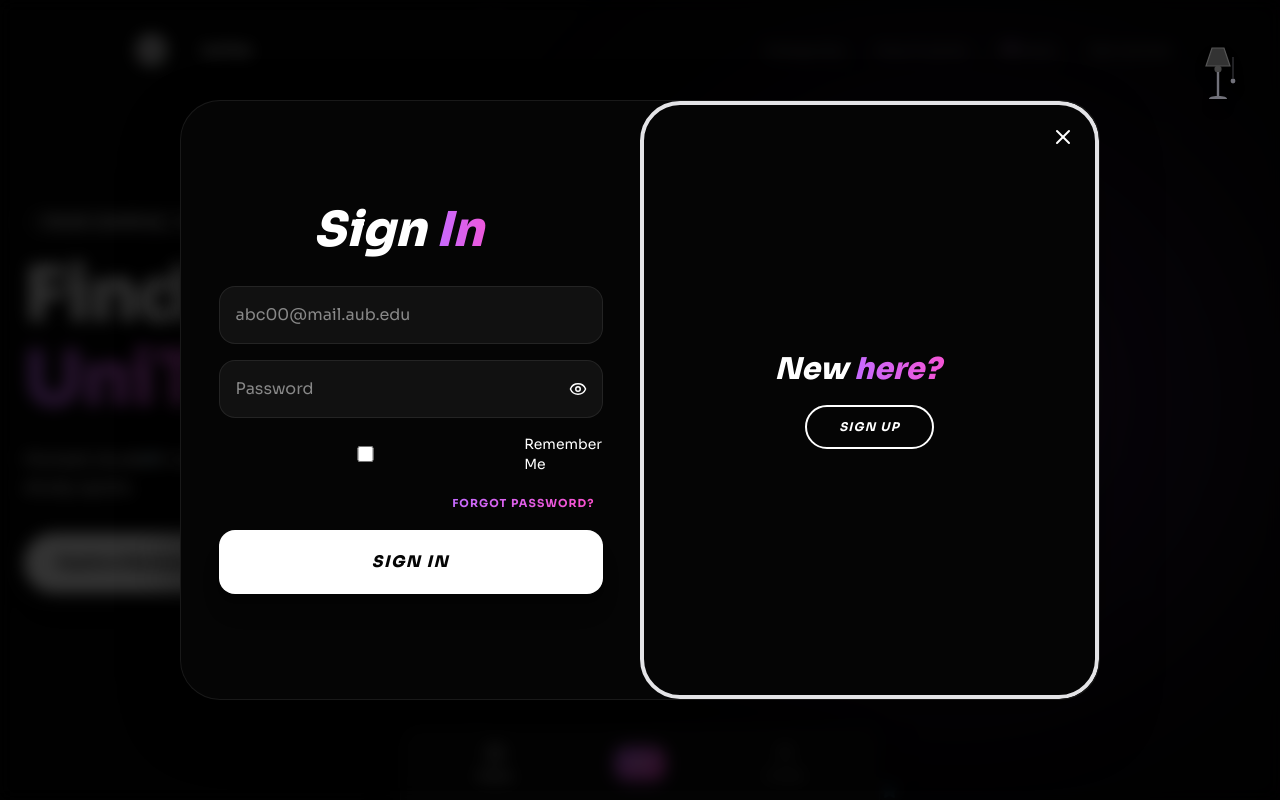
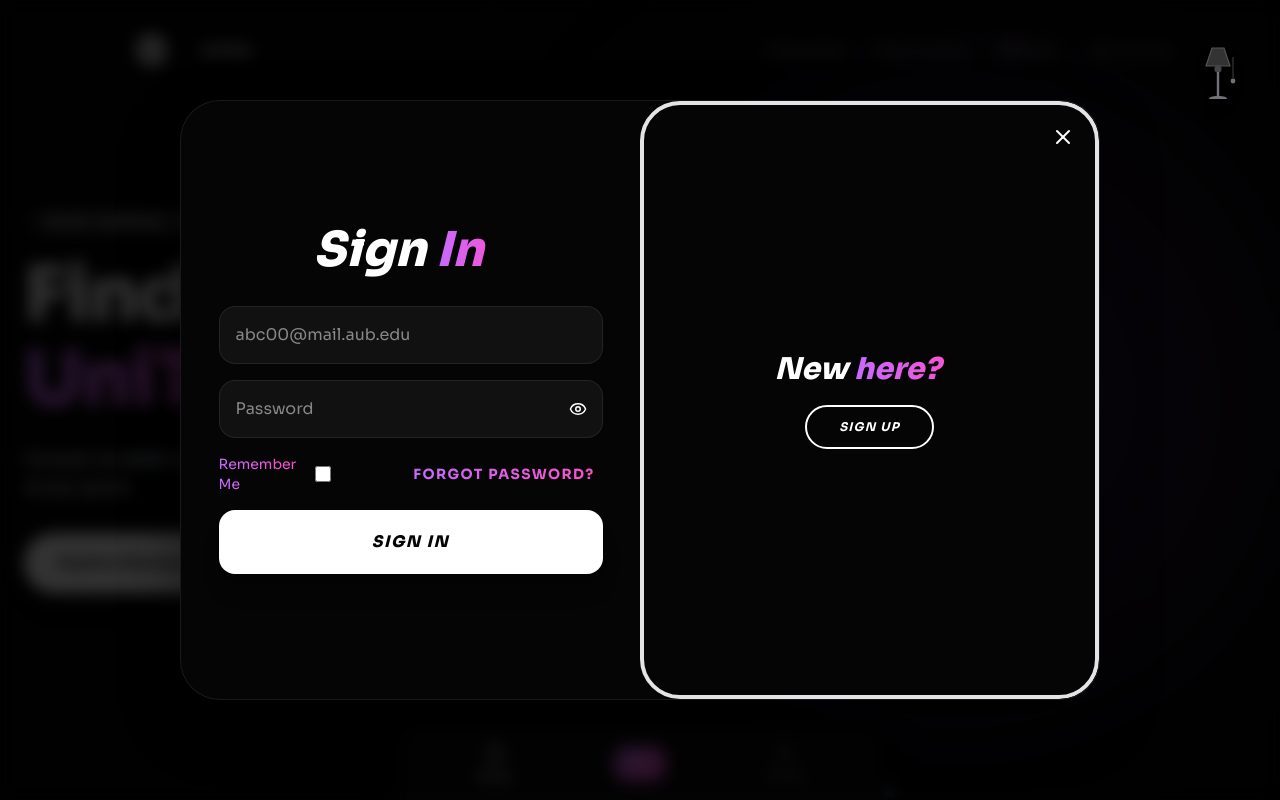
Before and after one commit to cmps-271-team-2/Frontend, a Next.js app: page /landing in a window 1280 px wide. Both pictures are taken after a click on the button "Explore Reviews". Built offline with nearby package versions, Linux system fonts and the light colour scheme; no server answers.

Commit message:
allignment fix

```diff
--- a/app/landing/page.tsx
+++ b/app/landing/page.tsx
@@ -613,16 +613,19 @@ export default function Landing({ onLoginSuccess }: LandingProps) {
                           {showPassword ? <EyeOff size={18}/> : <Eye size={18}/>}
                         </button>
                       </div>
-                      <label className="flex items-center gap-3 text-sm font-medium" style={{ color: 'var(--text)' }}>
+                      <div className="flex items-center justify-between gap-4">
+                        <label className="flex items-center gap-2 text-sm font-medium cursor-pointer">
+                          <span className="accent-phrase">Remember Me</span>
                           <input
                             type="checkbox"
                             checked={rememberMe}
                             onChange={(event) => setRememberMe(event.target.checked)}
-                          className="h-4 w-4 rounded border border-[var(--border)] bg-[var(--card)] accent-[#F7E7CE]"
+                            className="h-4 w-4 rounded border border-[var(--border)] bg-[var(--card)]"
+                            style={{ accentColor: 'var(--neon-purple)' }}
                           />
-                        <span>Remember Me</span>
                         </label>
-                      <div className="text-right"><button type="button" onClick={() => setAuthView("forgot")} className="text-[11px] font-bold uppercase tracking-widest accent-phrase pr-2">Forgot password?</button></div>
+                        <button type="button" onClick={() => setAuthView("forgot")} className="text-sm font-bold uppercase tracking-widest accent-phrase pr-2">Forgot password?</button>
+                      </div>
                       <button type="submit" className="w-full py-5 rounded-2xl font-black italic uppercase tracking-widest shadow-xl" style={{ backgroundColor: 'var(--text)', color: 'var(--bg)' }} disabled={loading}>{loading ? <Loader2 className="animate-spin" /> : "Sign In"}</button>
                     </form>
                   </div>
```
Lines whose indentation alone changed are shown as unchanged.
